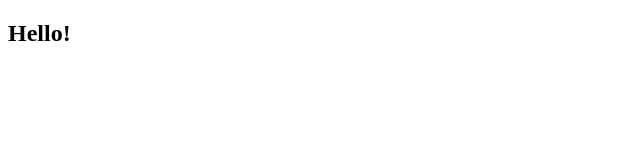
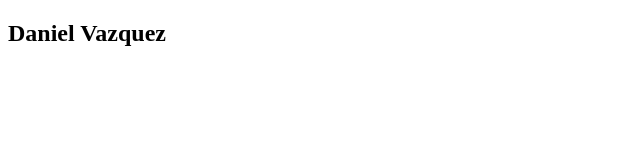
Before and after one commit to dvazjr/foobar, a plain HTML site: page index.html in a window 1280 px wide. Shown: the whole page, without its empty margins (0-640 px from the left). Drawn offline with Linux system fonts and the light colour scheme.

Commit message:
updated h2 with my name

```diff
--- a/index.html
+++ b/index.html
@@ -13,7 +13,7 @@
     <link rel="stylesheet" href="">
   </head>
   <body>
-    <h2>Hello!</h2>
+    <h2>Daniel Vazquez</h2>
 
     <script src="" async defer></script>
   </body>
```
